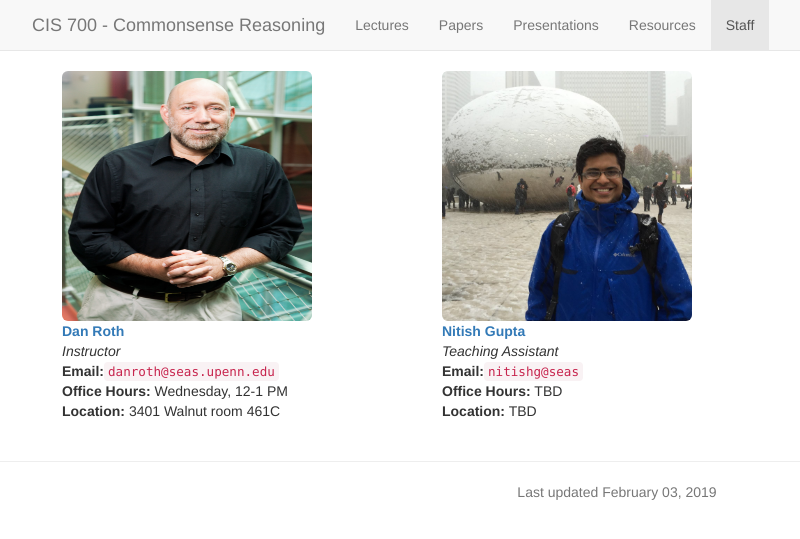
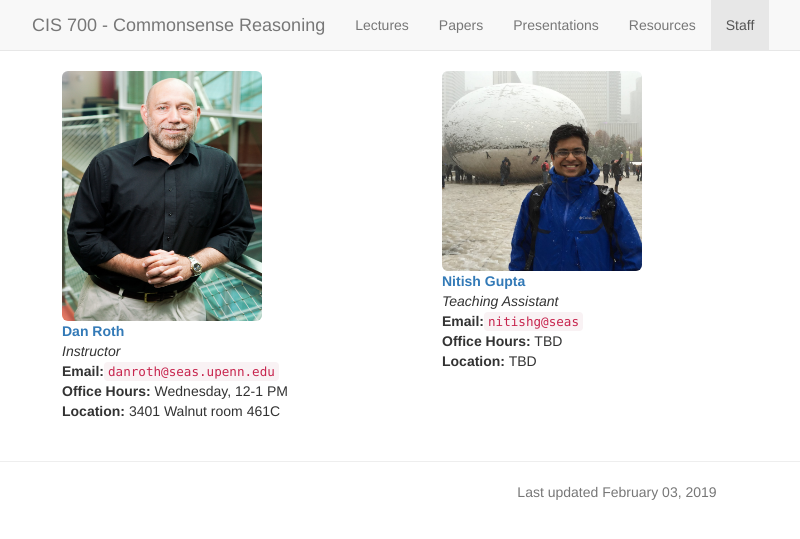
Before and after one commit to nitishgupta/cis700dr, a Jekyll site: the page built from staff.md, in a window 1280 px wide. Shown: the top 539 px of the page, without its empty margins (23-823 px from the left). Built offline with Jekyll 4.4.1, drawn with Linux system fonts in a browser that asks for light colours; nearby versions of some CDN libraries; a script that is not in the unit is left out.

Commit message:
dan image resize

```diff
--- a/staff.md
+++ b/staff.md
@@ -11,7 +11,7 @@ active_tab: staff
         <ul class="list-unstyled">
           <li>
             {% if staff.pic %}
-              <img src="assets/img/staff/{{ staff.pic }}" class="img-rounded" style="height: 100%; width: 100%; max-height: 250px; max-width: 250px">
+              <img src="assets/img/staff/{{ staff.pic }}" class="img-rounded" style="height: 100%; width: 100%; max-height: 250px; max-width: 200px">
             {% else %}
               <img src="assets/img/kermit.png" class="img-rounded" style="height: 100%; width: 100%; max-height: 250px; max-width: 250px">
             {% endif %}
```
Also changed, not shown: _data/staff.yaml (line endings or trailing spaces), assets/img/staff/danroth.jpg.
